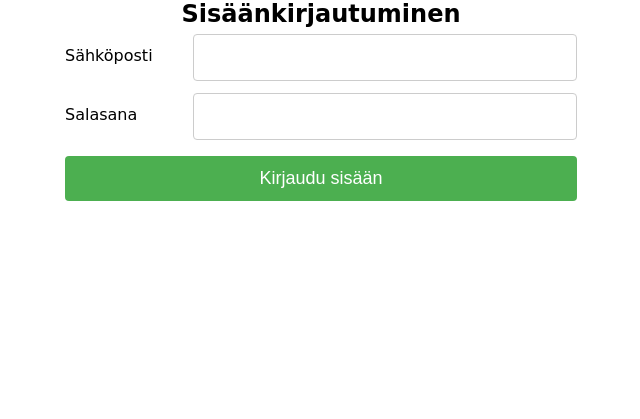
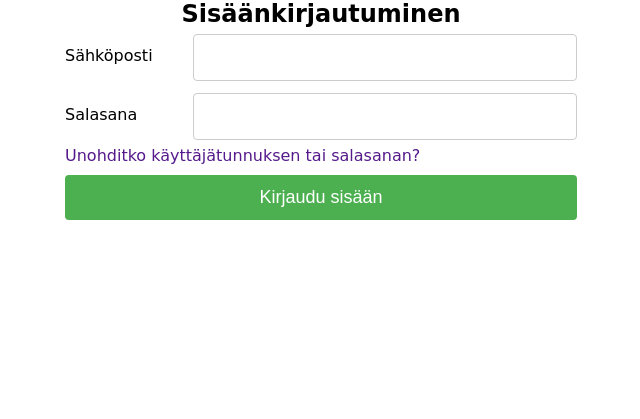
Before and after one commit to GCliff61/Keila, a PHP site: page /php-user-authentication/proshop.php in a window 1280 px wide. Shown: the part 71-490 px from the top of the page, without its empty margins (319-959 px from the left). Run offline with PHP 8.4, Linux system fonts and the light colour scheme.

Commit message:
pientä stilisointia

```diff
--- a/login.php
+++ b/login.php
@@ -179,6 +179,19 @@
     </div>
 
     <div class="form-group">
+      <a href="">Unohditko käyttäjätunnuksen tai salasanan?</a>
+    </div>
+
+    <!--
+    <div class="form-group">
+      <label>
+        <input type="checkbox" name="remember_me">
+        <span>Muista minut</span>
+      </label>
+    </div>
+    -->
+
+    <div class="form-group">
       <input type="submit" name="login" value="Kirjaudu sisään">
     </div>
 <!--
--- a/palaute.php
+++ b/palaute.php
@@ -51,8 +51,8 @@
 
 <?php
     $titleErr = $erhe = $palauteteksti ="";
-    //echo 'requ: '.$_SERVER['REQUEST_METHOD'] ;
-    //echo 'subm: '.isset($_POST['submit']) ;
+    echo 'requ: '.$_SERVER['REQUEST_METHOD'] ;
+    echo 'subm: '.isset($_POST['submit']) ;
     if($_SERVER['REQUEST_METHOD'] == "POST" and isset($_POST['submit']))
     {
         if (empty($_POST["palauteteksti"])) {
```
